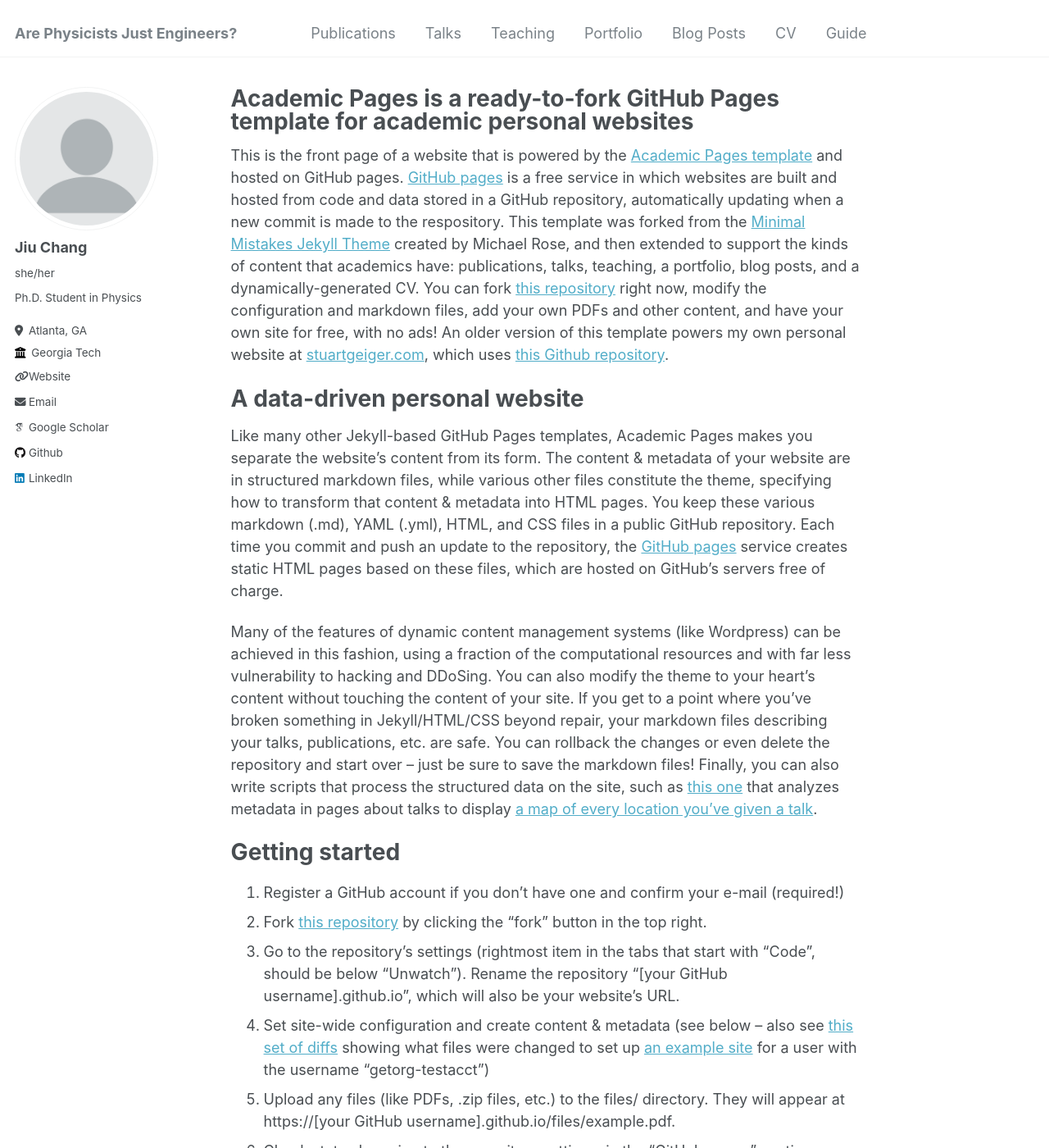
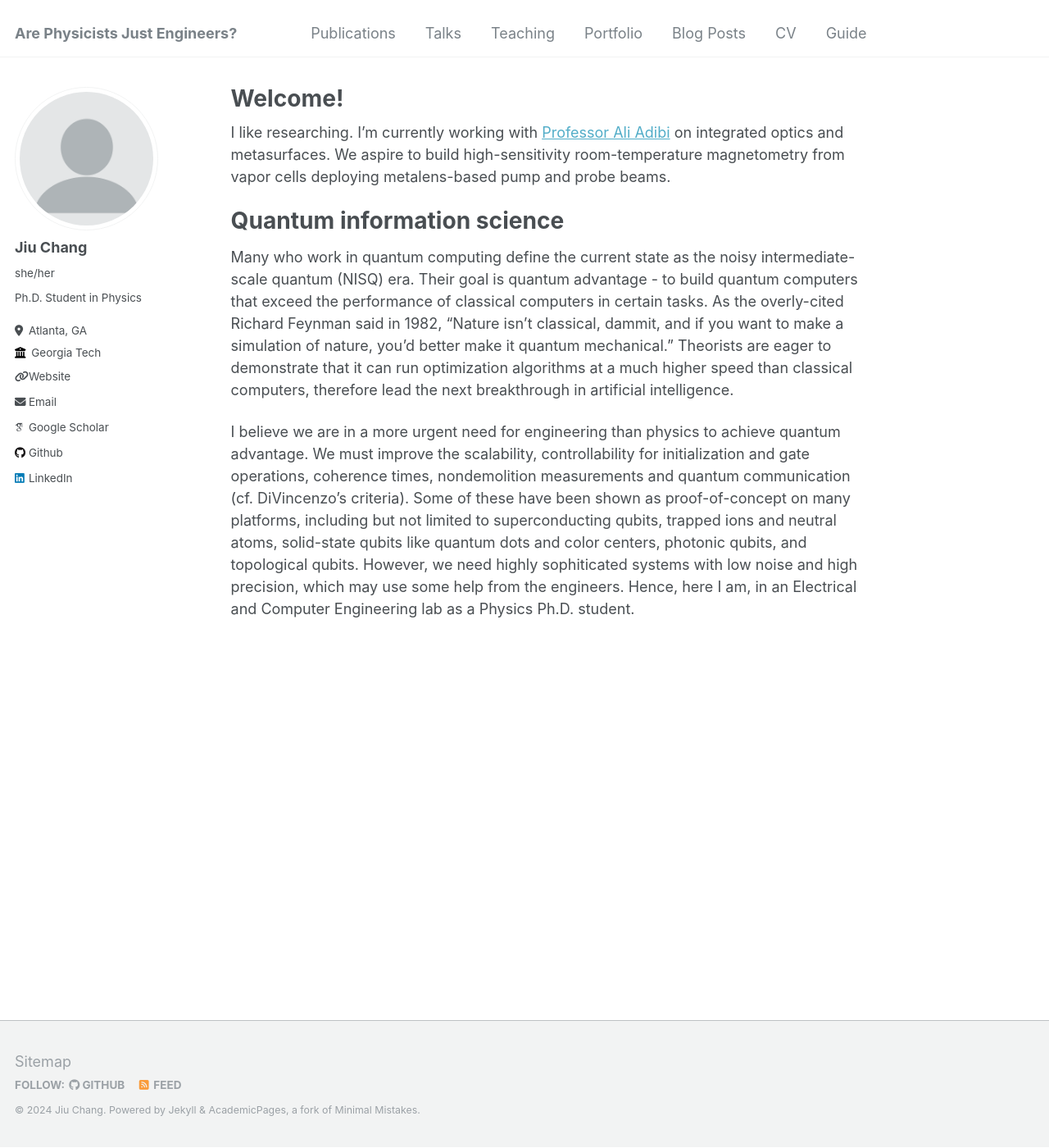
Before and after one commit to jiuchang07/arephysicistsjustengineers, a Jekyll site: the page built from _pages/about.md, in a window 1280 px wide and 1400 px high. Shown: the whole window at 82% size. Built offline with Jekyll 4.4.1, drawn with Linux system fonts in a browser that asks for light colours; some web fonts are replaced; some of the changed text lies outside the part shown.

Commit message:
homepage

```diff
--- a/_pages/about.md
+++ b/_pages/about.md
@@ -1,49 +1,19 @@
 ---
 permalink: /
-title: "Academic Pages is a ready-to-fork GitHub Pages template for academic personal websites"
+title: "Welcome!"
 author_profile: true
 redirect_from:
   - /about/
   - /about.html
 ---
 
-This is the front page of a website that is powered by the [Academic Pages template](https://github.com/academicpages/academicpages.github.io) and hosted on GitHub pages. [GitHub pages](https://pages.github.com) is a free service in which websites are built and hosted from code and data stored in a GitHub repository, automatically updating when a new commit is made to the respository. This template was forked from the [Minimal Mistakes Jekyll Theme](https://mmistakes.github.io/minimal-mistakes/) created by Michael Rose, and then extended to support the kinds of content that academics have: publications, talks, teaching, a portfolio, blog posts, and a dynamically-generated CV. You can fork [this repository](https://github.com/academicpages/academicpages.github.io) right now, modify the configuration and markdown files, add your own PDFs and other content, and have your own site for free, with no ads! An older version of this template powers my own personal website at [stuartgeiger.com](http://stuartgeiger.com), which uses [this Github repository](https://github.com/staeiou/staeiou.github.io).
+I like researching. I'm currently working with [Professor Ali Adibi](https://sites.gatech.edu/ece-prg/people/adibi/) on integrated optics and metasurfaces. We aspire to build high-sensitivity room-temperature magnetometry from vapor cells deploying metalens-based pump and probe beams.
 
-A data-driven personal website
+Quantum information science
 ======
-Like many other Jekyll-based GitHub Pages templates, Academic Pages makes you separate the website's content from its form. The content & metadata of your website are in structured markdown files, while various other files constitute the theme, specifying how to transform that content & metadata into HTML pages. You keep these various markdown (.md), YAML (.yml), HTML, and CSS files in a public GitHub repository. Each time you commit and push an update to the repository, the [GitHub pages](https://pages.github.com/) service creates static HTML pages based on these files, which are hosted on GitHub's servers free of charge.
+Many who work in quantum computing define the current state as the noisy intermediate-scale quantum (NISQ) era. Their goal is quantum advantage - to build quantum computers that exceed the performance of classical computers in certain tasks. As the overly-cited Richard Feynman said in 1982, "Nature isn't classical, dammit, and if you want to make a simulation of nature, you'd better make it quantum mechanical." Theorists are eager to demonstrate that it can run optimization algorithms at a much higher speed than classical computers, therefore lead the next breakthrough in artificial intelligence.
 
-Many of the features of dynamic content management systems (like Wordpress) can be achieved in this fashion, using a fraction of the computational resources and with far less vulnerability to hacking and DDoSing. You can also modify the theme to your heart's content without touching the content of your site. If you get to a point where you've broken something in Jekyll/HTML/CSS beyond repair, your markdown files describing your talks, publications, etc. are safe. You can rollback the changes or even delete the repository and start over -- just be sure to save the markdown files! Finally, you can also write scripts that process the structured data on the site, such as [this one](https://github.com/academicpages/academicpages.github.io/blob/master/talkmap.ipynb) that analyzes metadata in pages about talks to display [a map of every location you've given a talk](https://academicpages.github.io/talkmap.html).
+I believe we are in a more urgent need for engineering than physics to achieve quantum advantage. We must improve the scalability, controllability for initialization and gate operations, coherence times, nondemolition measurements and quantum communication (cf. DiVincenzo's criteria). Some of these have been shown as proof-of-concept on many platforms, including but not limited to superconducting qubits, trapped ions and neutral atoms, solid-state qubits like quantum dots and color centers, photonic qubits, and topological qubits. However, we need highly sophiticated systems with low noise and high precision, which may use some help from the engineers. Hence, here I am, in an Electrical and Computer Engineering lab as a Physics Ph.D. student.
 
-Getting started
-======
-1. Register a GitHub account if you don't have one and confirm your e-mail (required!)
-1. Fork [this repository](https://github.com/academicpages/academicpages.github.io) by clicking the "fork" button in the top right.
-1. Go to the repository's settings (rightmost item in the tabs that start with "Code", should be below "Unwatch"). Rename the repository "[your GitHub username].github.io", which will also be your website's URL.
-1. Set site-wide configuration and create content & metadata (see below -- also see [this set of diffs](http://archive.is/3TPas) showing what files were changed to set up [an example site](https://getorg-testacct.github.io) for a user with the username "getorg-testacct")
-1. Upload any files (like PDFs, .zip files, etc.) to the files/ directory. They will appear at https://[your GitHub username].github.io/files/example.pdf.
-1. Check status by going to the repository settings, in the "GitHub pages" section
 
-Site-wide configuration
-------
-The main configuration file for the site is in the base directory in [_config.yml](https://github.com/academicpages/academicpages.github.io/blob/master/_config.yml), which defines the content in the sidebars and other site-wide features. You will need to replace the default variables with ones about yourself and your site's github repository. The configuration file for the top menu is in [_data/navigation.yml](https://github.com/academicpages/academicpages.github.io/blob/master/_data/navigation.yml). For example, if you don't have a portfolio or blog posts, you can remove those items from that navigation.yml file to remove them from the header.
-
-Create content & metadata
-------
-For site content, there is one markdown file for each type of content, which are stored in directories like _publications, _talks, _posts, _teaching, or _pages. For example, each talk is a markdown file in the [_talks directory](https://github.com/academicpages/academicpages.github.io/tree/master/_talks). At the top of each markdown file is structured data in YAML about the talk, which the theme will parse to do lots of cool stuff. The same structured data about a talk is used to generate the list of talks on the [Talks page](https://academicpages.github.io/talks), each [individual page](https://academicpages.github.io/talks/2012-03-01-talk-1) for specific talks, the talks section for the [CV page](https://academicpages.github.io/cv), and the [map of places you've given a talk](https://academicpages.github.io/talkmap.html) (if you run this [python file](https://github.com/academicpages/academicpages.github.io/blob/master/talkmap.py) or [Jupyter notebook](https://github.com/academicpages/academicpages.github.io/blob/master/talkmap.ipynb), which creates the HTML for the map based on the contents of the _talks directory).
-
-**Markdown generator**
-
-I have also created [a set of Jupyter notebooks](https://github.com/academicpages/academicpages.github.io/tree/master/markdown_generator
-) that converts a CSV containing structured data about talks or presentations into individual markdown files that will be properly formatted for the Academic Pages template. The sample CSVs in that directory are the ones I used to create my own personal website at stuartgeiger.com. My usual workflow is that I keep a spreadsheet of my publications and talks, then run the code in these notebooks to generate the markdown files, then commit and push them to the GitHub repository.
-
-How to edit your site's GitHub repository
-------
-Many people use a git client to create files on their local computer and then push them to GitHub's servers. If you are not familiar with git, you can directly edit these configuration and markdown files directly in the github.com interface. Navigate to a file (like [this one](https://github.com/academicpages/academicpages.github.io/blob/master/_talks/2012-03-01-talk-1.md) and click the pencil icon in the top right of the content preview (to the right of the "Raw | Blame | History" buttons). You can delete a file by clicking the trashcan icon to the right of the pencil icon. You can also create new files or upload files by navigating to a directory and clicking the "Create new file" or "Upload files" buttons.
-
-Example: editing a markdown file for a talk
-![Editing a markdown file for a talk](/images/editing-talk.png)
-
-For more info
-------
-More info about configuring Academic Pages can be found in [the guide](https://academicpages.github.io/markdown/). The [guides for the Minimal Mistakes theme](https://mmistakes.github.io/minimal-mistakes/docs/configuration/) (which this theme was forked from) might also be helpful.
+<!-- **Markdown generator** -->
```
